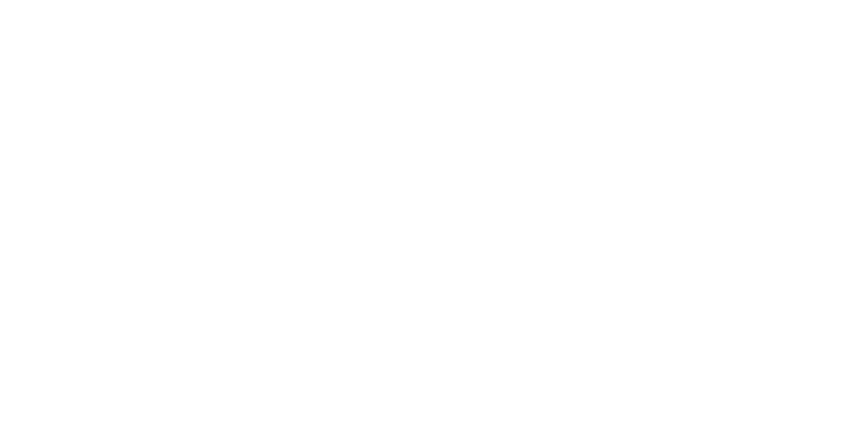
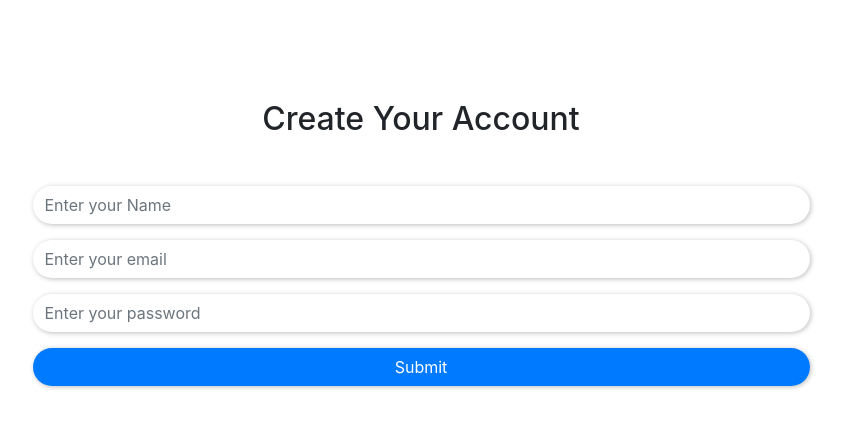
Before and after one commit to Suketu-Patel/reminderApp-react, a React (Create React App) app: page /signup in a window 1280 px wide. Shown: the top 428 px of the page, without its empty margins (219-1063 px from the left). Built offline with nearby package versions, Linux system fonts and the light colour scheme.

Commit message:
signup added

```diff
--- a/src/components/App.js
+++ b/src/components/App.js
@@ -5,6 +5,7 @@
 import { Switch, Route } from 'react-router-dom';
 import ReminderEdit from './ReminderEdit';
 import ReminderHeader from './ReminderHeader';
+import Signup from './Signup'
 import { StoreContext } from '..';
 
 
@@ -38,6 +39,9 @@
                     <ReminderFooter />
 
                 </Route>
+                <Route path="/signup" exact>
+                    <Signup/>
+                </Route>
                 <Route path="/edit/:reminderId">
                     <ReminderHeader />
                     <ReminderEdit />
--- /dev/null
+++ b/src/components/Signup.js
@@ -0,0 +1,34 @@
+import React from "react"
+import './style.css'
+const Signup = () => {
+    return (
+        <div style={{ height:"100vh",overflow:'hidden'}}>
+            <div className="container" style={{marginTop:100}}>
+            <form style={{width:"70%", margin:'0 auto'}}>
+            <h2 className="mb-5" style={{margin:"0 auto", textAlign:"center"}}>Create Your Account</h2>
+                <div className="form-group row">
+                    <div className="col">
+                        <input type="text" readonly className="inputBtn form-control" placeholder="Enter your Name"/>
+                    </div>
+                </div>
+                <div className="form-group row">
+                    <div className="col">
+                        <input type="text" readonly className="inputBtn form-control" placeholder="Enter your email"/>
+                    </div>
+                </div>
+                <div className="form-group row">
+                    <div className="col">
+                        <input type="password" className="inputBtn form-control" id="inputPassword" placeholder="Enter your password" />
+                    </div>
+                </div>
+                <div className="form-group row">
+                    <div className="col">
+                    <input className="btn btn-primary inputBtn form-control" type="Submit"></input>
+                    </div>
+                </div>
+            </form>
+            </div>
+        </div>
+    )
+}
+export default Signup
--- /dev/null
+++ b/src/components/style.css
@@ -0,0 +1,6 @@
+.inputBtn {
+    border-radius: 20px;
+    box-shadow: 1px 1px 5px rgba(0, 0, 0, 0.26);
+    border:none
+
+}
```
Also changed, not shown: 1 other file (tests, documents, lock files or other folders).
